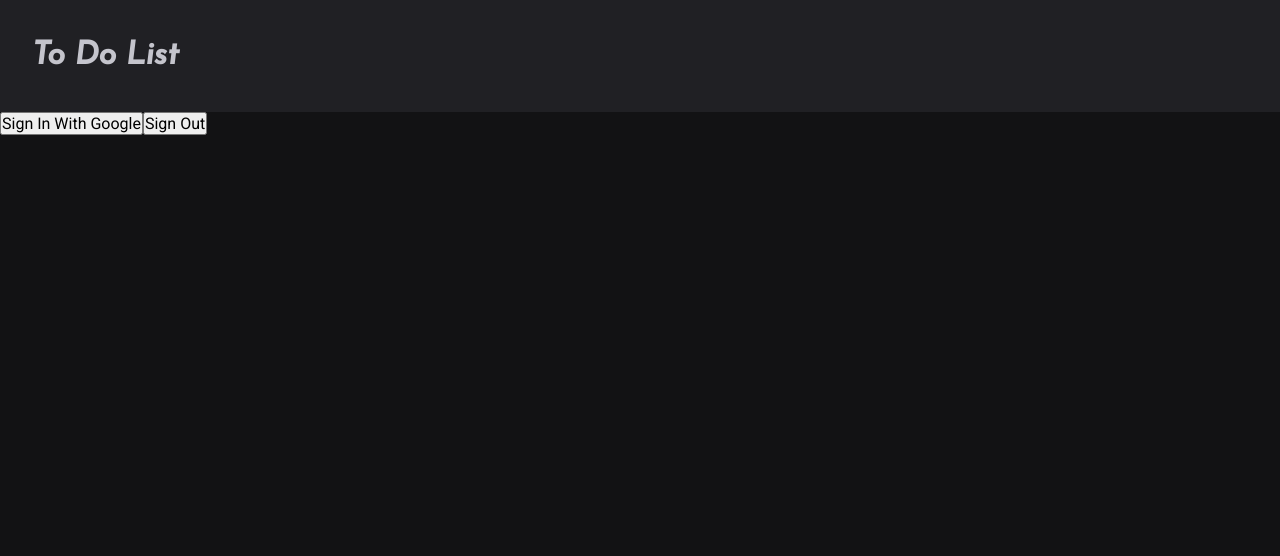
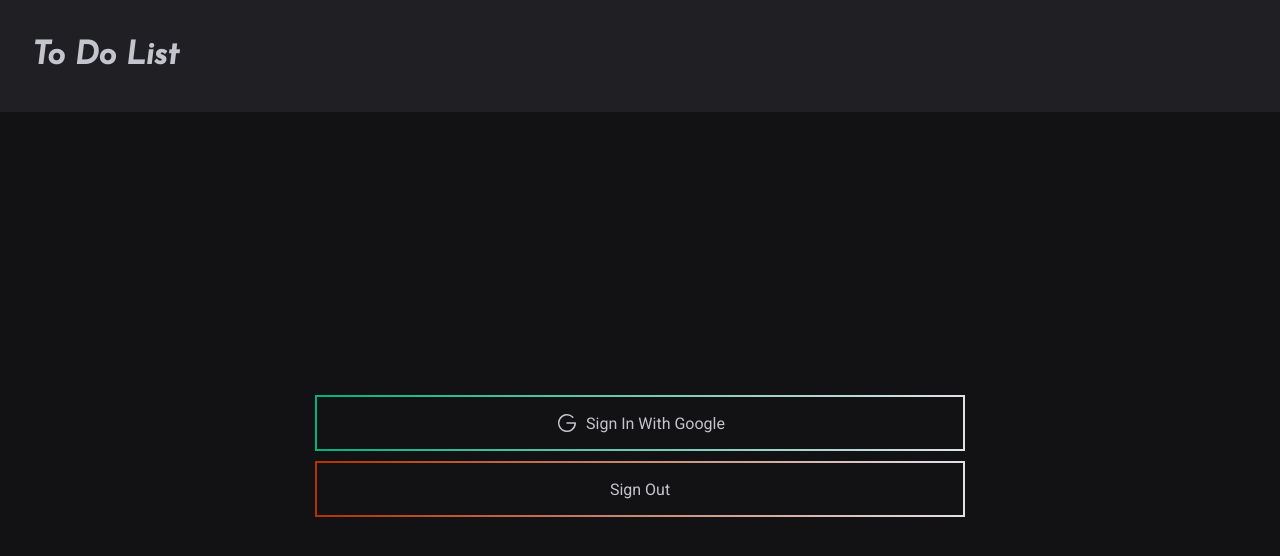
Before and after one commit to ViniciusBerkembrock/To-Do-List, a React (Vite) app: page / in a window 1280 px wide. Shown: the top 556 px of the page. Built offline with nearby package versions, Linux system fonts and the light colour scheme; no server answers; a web font is replaced by a local one.

Commit message:
style: adiciona style ao componente loginPage

```diff
--- a/package.json
+++ b/package.json
@@ -12,6 +12,7 @@
   },
   "dependencies": {
     "firebase": "^10.3.1",
+    "phosphor-react": "^1.4.1",
     "react": "^18.2.0",
     "react-dom": "^18.2.0",
     "react-router-dom": "^6.15.0"
--- a/src/pages/LoginPage/LoginPage.jsx
+++ b/src/pages/LoginPage/LoginPage.jsx
@@ -1,6 +1,9 @@
 import { signInWithPopup, signOut } from "firebase/auth"
 import { auth, googleProvider } from "../../../firebase"
 import { useNavigate  } from "react-router-dom";
+
+import { GoogleLogo } from "phosphor-react";
+import style from './LoginPage.module.css'
 
 export function LoginPage() {
 
@@ -24,10 +27,10 @@
     }
 
     return(
-        <div>
-            <button onClick={signInWithGoogle}>Sign In With Google</button>
+        <div className={style.display}>
+            <button className={style.btnSignIn} onClick={signInWithGoogle}> <GoogleLogo/>Sign In With Google</button>
 
-            <button onClick={logout}>Sign Out</button>
+            <button className={style.btnSignOut} onClick={logout}>Sign Out</button>
         </div>
     )
 }
--- a/src/pages/LoginPage/LoginPage.module.css
+++ b/src/pages/LoginPage/LoginPage.module.css
@@ -0,0 +1,51 @@
+.display{
+    display: flex;
+    width: 100vw;
+    height: calc(100vh - 7rem);
+    justify-content: center;
+    align-items: center;
+    flex-direction: column;
+    gap: 10px;
+}
+
+button{
+    height: 56px;
+    width: 650px;
+
+    color: var(--text);
+    background: none;
+    font-size: 18px;
+
+    border-width: 2px;
+    border-style: solid;
+    border-image: linear-gradient(to right, #00B37E, #E1E1E6) 1;
+
+
+    display: flex;
+    align-items: center;
+    justify-content: center;
+
+    transition: background-color .3s;
+
+}
+
+.btnSignIn{
+    border-image: linear-gradient(to right, #00B37E, #E1E1E6) 1;
+}
+
+.btnSignOut{
+    border-image: linear-gradient(to right, #b33300, #E1E1E6) 1;
+}
+
+.btnSignOut:focus{
+    box-shadow: 0 0 0 2px var(--red-400);
+}
+
+.btn:hover{
+    background-color: rgba(255, 255, 255, 0.05);
+}
+
+svg {
+    font-size: 24px;
+    margin-right: 7px;
+  }
```
Also changed, not shown: 1 other file (tests, documents, lock files or other folders).
